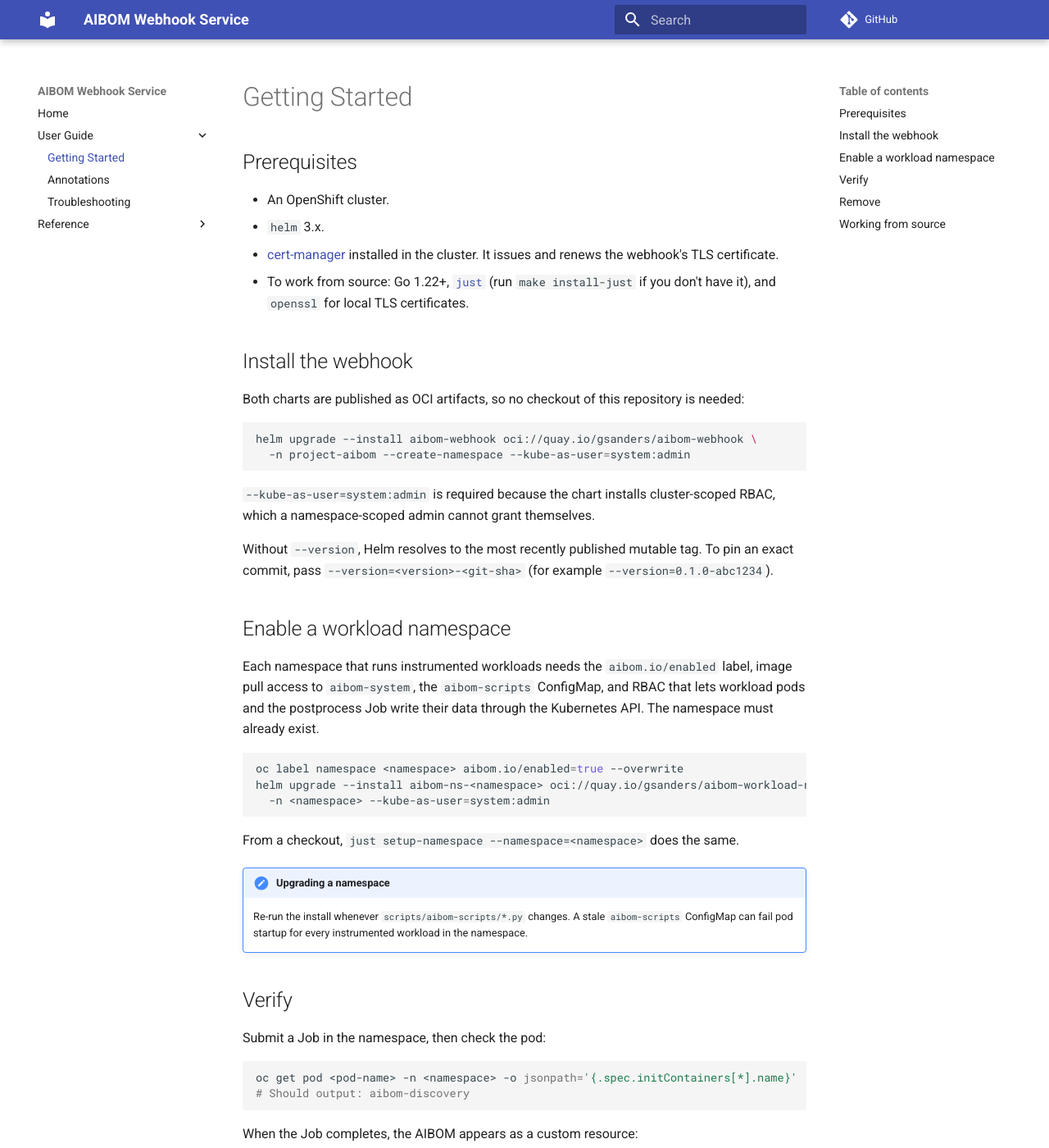
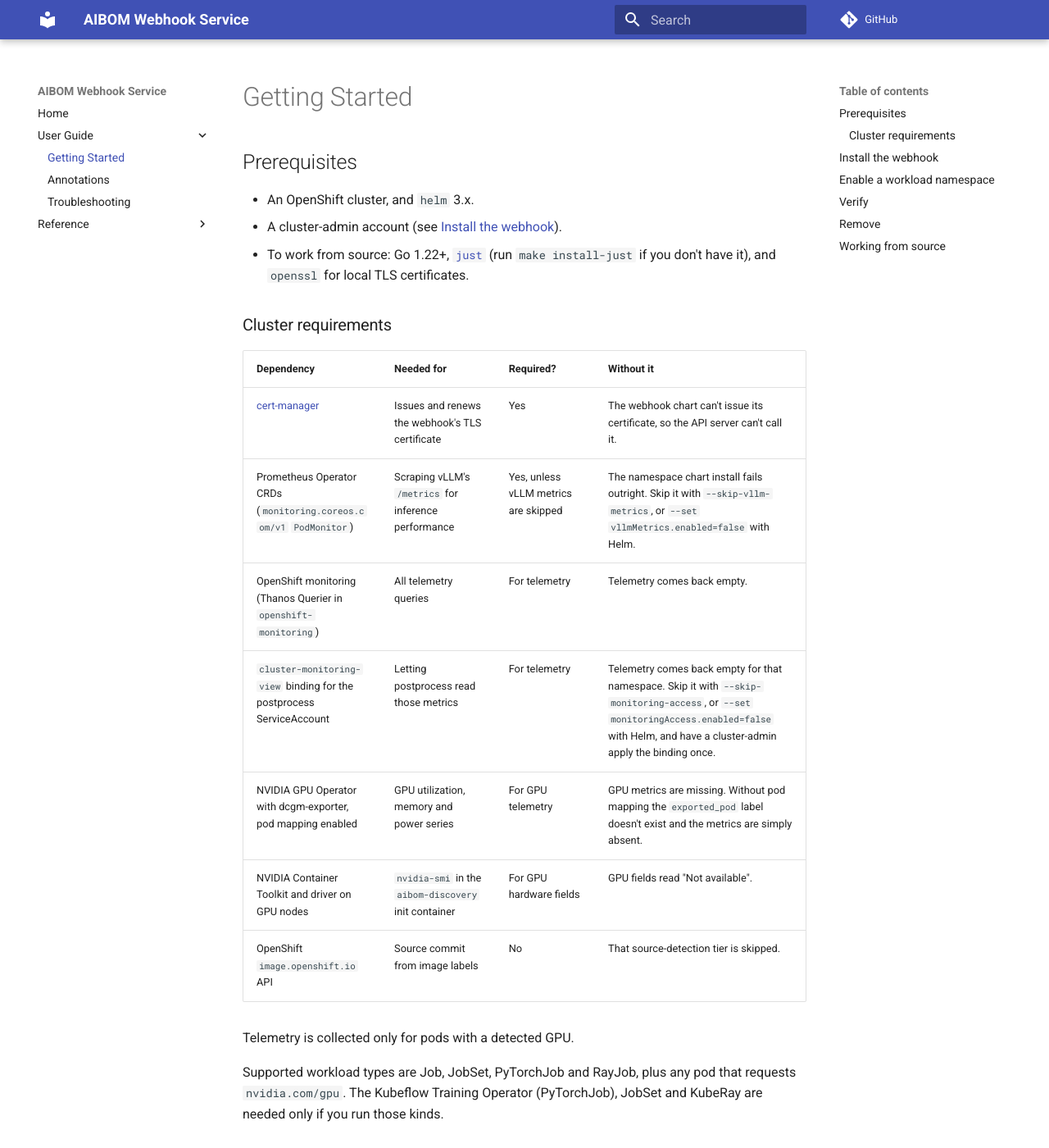
Before and after one commit to gavinsan33/aibom-webhook-service, an MkDocs documentation site: the page built from docs/user-guide/getting-started.md, in a window 1280 px wide and 1400 px high. Shown: the whole window at 82% size. Built offline with MkDocs 1.6.1 and Material for MkDocs 9.7.7, drawn with Linux system fonts in a browser that asks for light colours; comment, search, counter and statistics services are not loaded.

Commit message:
Add cluster requirements table to Getting Started

```diff
--- a/docs/user-guide/getting-started.md
+++ b/docs/user-guide/getting-started.md
@@ -2,10 +2,25 @@
 
 ## Prerequisites
 
-- An OpenShift cluster.
-- `helm` 3.x.
-- [cert-manager](https://cert-manager.io/) installed in the cluster. It issues and renews the webhook's TLS certificate.
+- An OpenShift cluster, and `helm` 3.x.
+- A cluster-admin account (see [Install the webhook](#install-the-webhook)).
 - To work from source: Go 1.22+, [`just`](https://github.com/casey/just) (run `make install-just` if you don't have it), and `openssl` for local TLS certificates.
+
+### Cluster requirements
+
+| Dependency | Needed for | Required? | Without it |
+|------------|-----------|-----------|------------|
+| [cert-manager](https://cert-manager.io/) | Issues and renews the webhook's TLS certificate | Yes | The webhook chart can't issue its certificate, so the API server can't call it. |
+| Prometheus Operator CRDs (`monitoring.coreos.com/v1` `PodMonitor`) | Scraping vLLM's `/metrics` for inference performance | Yes, unless vLLM metrics are skipped | The namespace chart install fails outright. Skip it with `--skip-vllm-metrics`, or `--set vllmMetrics.enabled=false` with Helm. |
+| OpenShift monitoring (Thanos Querier in `openshift-monitoring`) | All telemetry queries | For telemetry | Telemetry comes back empty. |
+| `cluster-monitoring-view` binding for the postprocess ServiceAccount | Letting postprocess read those metrics | For telemetry | Telemetry comes back empty for that namespace. Skip it with `--skip-monitoring-access`, or `--set monitoringAccess.enabled=false` with Helm, and have a cluster-admin apply the binding once. |
+| NVIDIA GPU Operator with dcgm-exporter, pod mapping enabled | GPU utilization, memory and power series | For GPU telemetry | GPU metrics are missing. Without pod mapping the `exported_pod` label doesn't exist and the metrics are simply absent. |
+| NVIDIA Container Toolkit and driver on GPU nodes | `nvidia-smi` in the `aibom-discovery` init container | For GPU hardware fields | GPU fields read "Not available". |
+| OpenShift `image.openshift.io` API | Source commit from image labels | No | That source-detection tier is skipped. |
+
+Telemetry is collected only for pods with a detected GPU.
+
+Supported workload types are Job, JobSet, PyTorchJob and RayJob, plus any pod that requests `nvidia.com/gpu`. The Kubeflow Training Operator (PyTorchJob), JobSet and KubeRay are needed only if you run those kinds.
 
 ## Install the webhook
 
```
